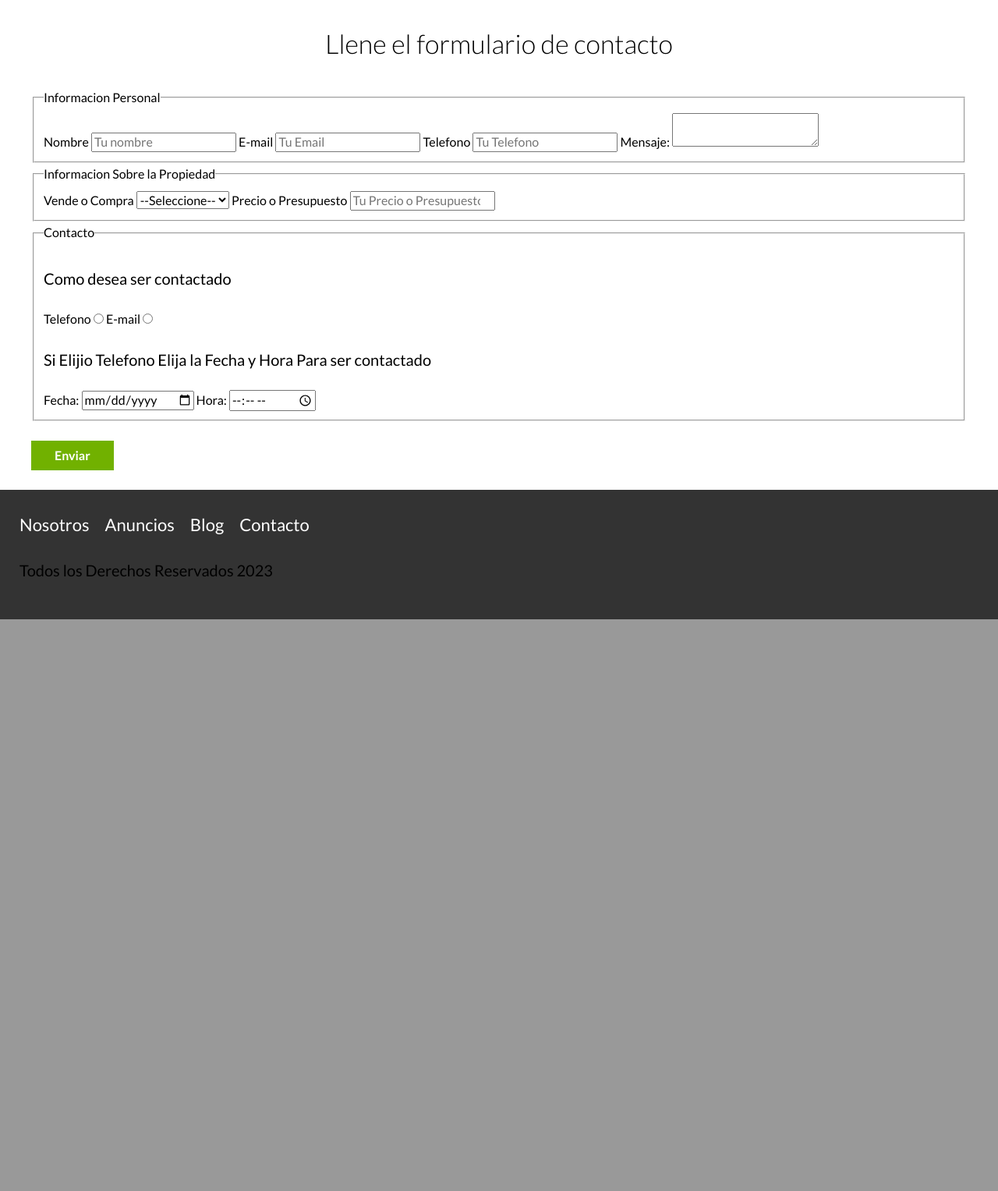
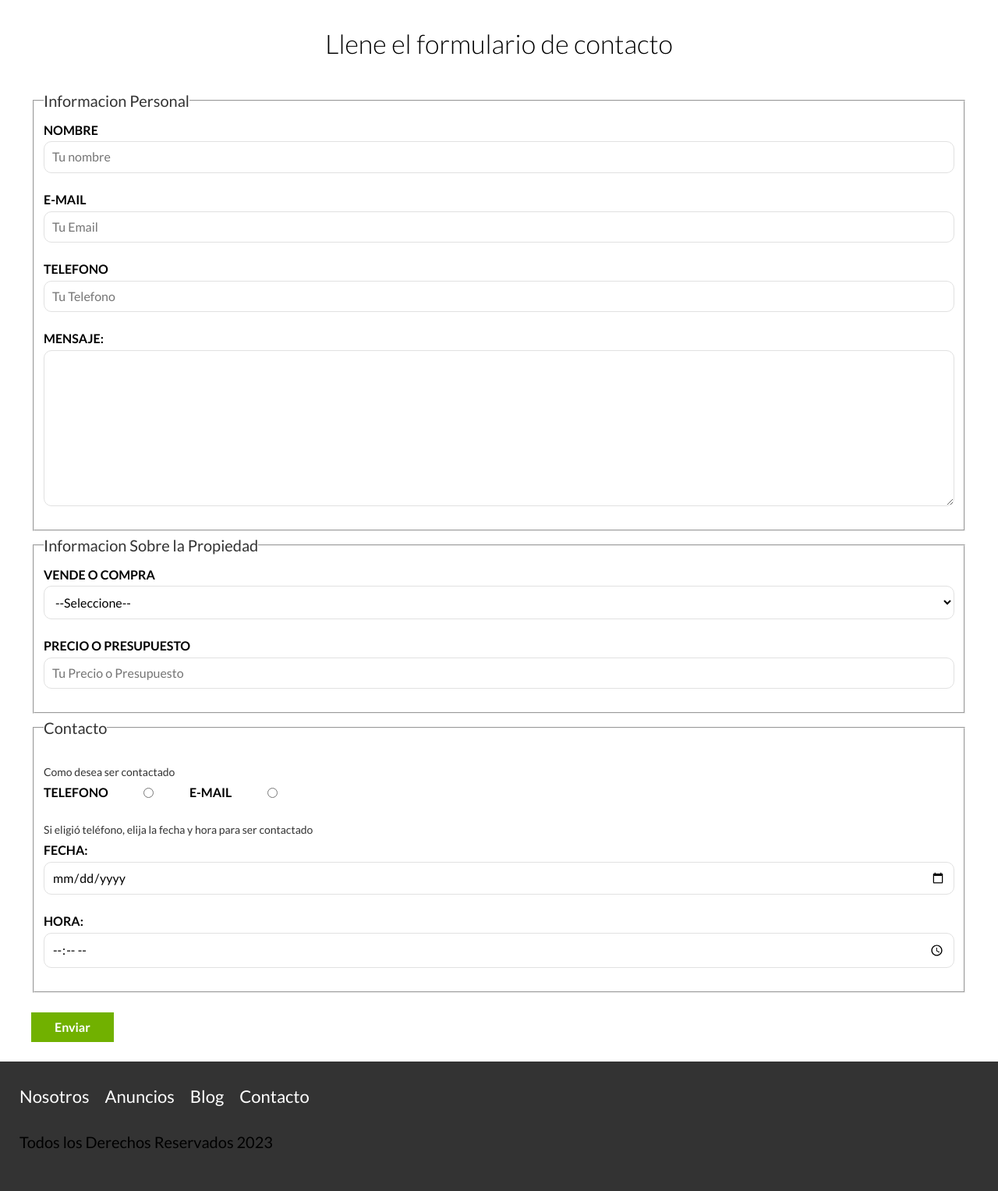
Before and after one commit to patxiarana/BIENES-RAICES, a PHP site: page /contacto.html in a window 1280 px wide. Shown: the part 1138-2665 px from the top of the page at 78% size. Before the commit the page ends 1932 px from the top, so only its background shows below. Run offline with PHP 8.4, Linux system fonts and the light colour scheme.

Commit message:
SASS al formulario

```diff
--- a/bienesraices_inicio/contacto.html
+++ b/bienesraices_inicio/contacto.html
@@ -69,7 +69,7 @@
 
             <p>Como desea ser contactado</p>
 
-            <div class="form-contacto">
+            <div class="forma-contacto">
                 <label for="contactar-telefono">Telefono</label>
                 <input name="contacto" type="radio" value="telefono" id="contactar-telefono">
 
@@ -77,7 +77,7 @@
                 <input  name="contacto"  type="radio" value="email" id="contactar-email">
             </div>
 
-            <p>Si Elijio Telefono Elija la Fecha y Hora Para ser contactado</p>
+            <p>Si eligió teléfono, elija la fecha y hora para ser contactado</p>
 
 
         <label for="Fecha">Fecha:</label>
--- a/bienesraices_inicio/src/scss/app.scss
+++ b/bienesraices_inicio/src/scss/app.scss
@@ -14,7 +14,7 @@
 @import 'layout/contactar';
 @import 'layout/inferior';
 @import 'layout/testimonials';
-
+@import 'layout/formularios' ;
 
 /** Paginas internas **/
 
--- /dev/null
+++ b/bienesraices_inicio/src/scss/layout/_formularios.scss
@@ -0,0 +1,47 @@
+
+
+.formulario {
+    p {
+        font-size: 1.4rem;
+        color:$grisOscuro ;
+        margin: 2rem 0 0 0;
+    }
+
+    legend {
+        font-size: 2rem;
+        color : $grisOscuro ;
+
+    }
+
+    label {
+        font-weight: bold;
+        text-transform: uppercase;
+        display: block;
+    }
+    input:not([type='submit']),
+    textarea,
+    select {
+        padding: 1rem;
+        display: block;
+        width: 100%;
+        background-color: $blanco;
+        border: 1px solid $gris;
+        border-radius: 1rem;
+        margin-bottom: 2rem;
+    }
+textarea {
+    height: 20rem;
+}
+.forma-contacto {
+    max-width: 30rem;
+    display: flex;
+    justify-content: space-between;
+    align-items: center;
+}
+input[type="radio"] {
+    margin: 0;
+    width: auto;
+}
+
+
+}
```
Also changed, not shown: bienesraices_inicio/build/css/app.css, 1 other file.
